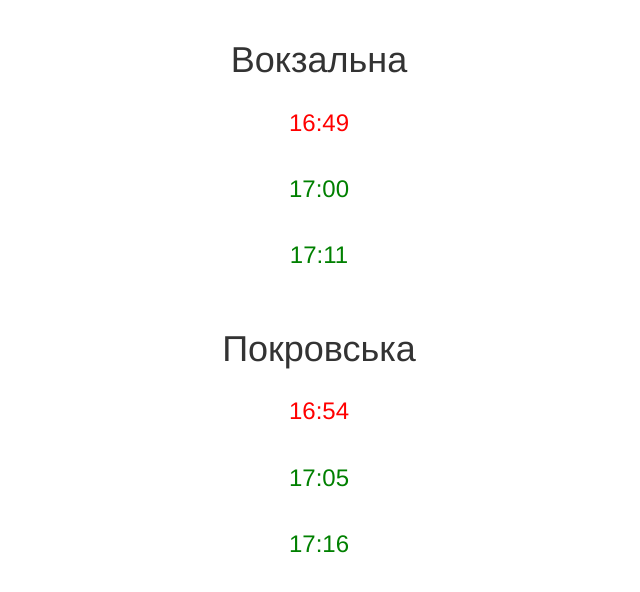
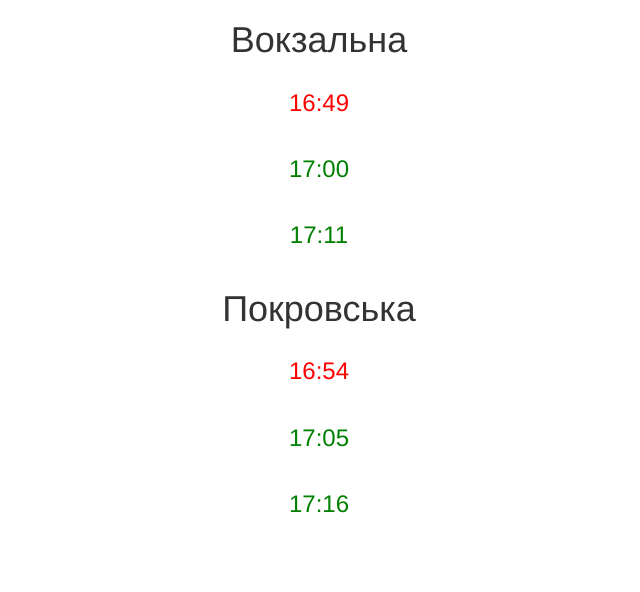
Before and after one commit to Ingvar86/metro, a website: page public/index.html in a window 1280 px wide. Shown: the whole page, without its empty margins (321-961 px from the left). Drawn offline with nearby package versions, Linux system fonts and the light colour scheme.

Commit message:
Correct view.

```diff
--- a/public/index.html
+++ b/public/index.html
@@ -13,15 +13,12 @@
     .green {
         color: green;
     }
-    .top20 {
-        margin-top: 20px;
-    }
     </style>
     </head>
     <body>
 
     <div class="container">
-        <div class="row top20">
+        <div class="row">
             <div class="col-xs-offset-2 col-xs-8 text-center">
                 <h1>Вокзальна</h1>
             </div>
@@ -41,7 +38,7 @@
                 <h3 class="green time">5:50<h1>
             </div>
         </div>
-        <div class="row top20">
+        <div class="row">
             <div class="col-xs-offset-2 col-xs-8 text-center">
                 <h1>Покровська</h1>
             </div>
```
